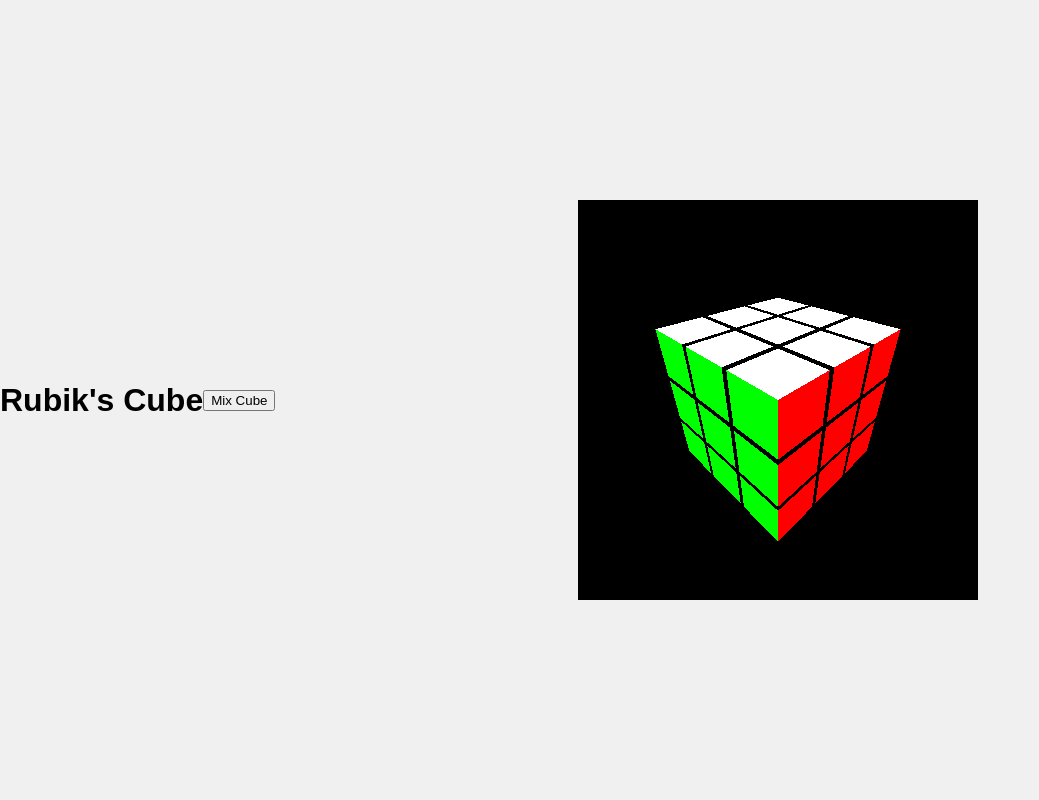
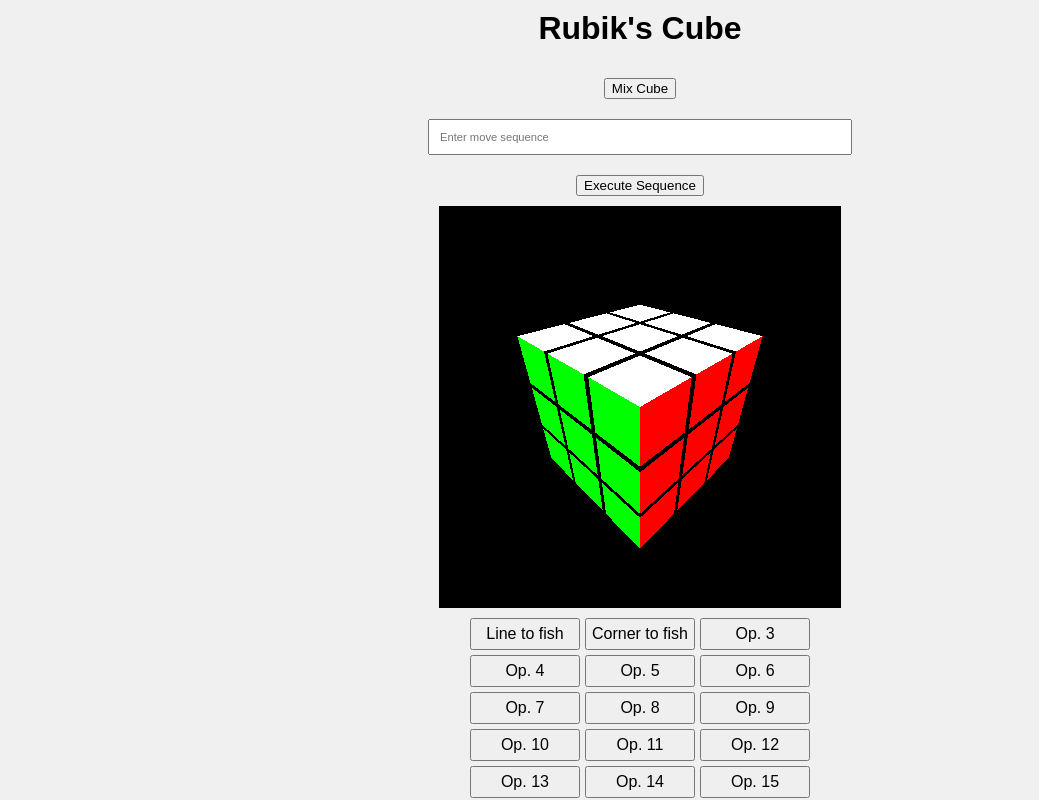
Before and after one commit to aadimiro/Rubik, a Flask app: page / in a window 1280 px wide. Shown: the whole page, without its empty margins (0-1039 px from the left). Run offline with Flask 3, Linux system fonts and the light colour scheme.

Commit message:
Execute movements sequence via text field + Added moves for line and corner to fish.

```diff
--- a/rubiks-cube-app/src/app.py
+++ b/rubiks-cube-app/src/app.py
@@ -64,5 +64,38 @@ def shuffle_cube():
         print(f"Error shuffling cube: {e}")
         return jsonify({"error": str(e)}), 500
 
+@app.route('/cube/execute-sequence', methods=['POST'])
+def execute_sequence():
+    try:
+        data = request.get_json()
+        sequence = data.get('sequence')
+        print(f"Received sequence: {sequence}")  # Debugging
+        cube.move_sequence(sequence)
+        return jsonify(success=True, state=cube.get_state())
+    except ValueError as ve:
+        print(f"ValueError: {ve}")
+        return jsonify({"error": str(ve)}), 400  # Bad Request for invalid sequences
+    except Exception as e:
+        print(f"Error processing sequence: {e}")
+        return jsonify({"error": str(e)}), 500
+
+@app.route('/cube/linetofish', methods=['POST'])
+def linetofish():
+    try:
+        cube.move_sequence("F R U R' U' F'")  # Call the method you want to execute
+        return jsonify(success=True, state=cube.get_state())
+    except Exception as e:
+        print(f"Error executing Line to Fish: {e}")
+        return jsonify({"error": str(e)}), 500
+
+@app.route('/cube/cornertofish', methods=['POST'])
+def cornertofish():
+    try:
+        cube.move_sequence("Fw R U R' U' Fw'")  # Call the method you want to execute
+        return jsonify(success=True, state=cube.get_state())
+    except Exception as e:
+        print(f"Error executing Line to Fish: {e}")
+        return jsonify({"error": str(e)}), 500
+
 if __name__ == '__main__':
     app.run(debug=True)
--- a/rubiks-cube-app/src/static/css/styles.css
+++ b/rubiks-cube-app/src/static/css/styles.css
@@ -1,10 +1,11 @@
 body {
-    font-family: Arial, sans-serif;
     display: flex;
-    justify-content: center;
+    flex-direction: column;
     align-items: center;
+    justify-content: flex-start;
     height: 100vh;
     margin: 0;
+    font-family: Arial, sans-serif;
     background-color: #f0f0f0;
 }
 
@@ -18,10 +19,39 @@ canvas {
 #cubeCanvas {
     width: 400px;
     height: 400px;
-    border: none;
+    border: 1px solid #000;
 }
 
 .parent-container {
     position: relative;
     overflow: visible;
 }
+
+.title {
+    text-align: center;
+    margin-top: 10px;
+    font-size: 2em;
+}
+
+#mixButton, #executeButton {
+    margin: 10px;
+}
+
+#sequenceInput {
+    width: 400px; /* Set the width of the text field */
+    padding: 10px; /* Add some padding for better appearance */
+    margin: 10px 0; /* Add some margin for spacing */
+    font-size: 0.7em; /* Adjust the font size */
+}
+
+.button-container {
+    display: grid;
+    grid-template-columns: repeat(3, 1fr);
+    gap: 5px;
+    margin-top: 10px;
+}
+
+.op-button {
+    padding: 5px;
+    font-size: 1em;
+}
--- a/rubiks-cube-app/src/static/js/cube.js
+++ b/rubiks-cube-app/src/static/js/cube.js
@@ -223,3 +223,68 @@ document.getElementById('mixButton').addEventListener('click', function() {
         console.error('Error:', error);
     });
 });
+
+document.getElementById('executeButton').addEventListener('click', function() {
+    const sequence = document.getElementById('sequenceInput').value;
+    fetch('/cube/execute-sequence', {
+        method: 'POST',
+        headers: {
+            'Content-Type': 'application/json',
+        },
+        body: JSON.stringify({ sequence: sequence }),
+    })
+    .then(response => response.json())
+    .then(data => {
+        if (data.success) {
+            console.log('Executed sequence:', sequence);
+            cube.fetchState(); // Fetch the updated state and re-render the cube
+        } else {
+            console.error('Error:', data.error);
+        }
+    })
+    .catch((error) => {
+        console.error('Error:', error);
+    });
+});
+
+document.getElementById('LineToFish').addEventListener('click', function() {
+    fetch('/cube/linetofish', {
+        method: 'POST',
+        headers: {
+            'Content-Type': 'application/json',
+        }
+    })
+    .then(response => response.json())
+    .then(data => {
+        if (data.success) {
+            console.log('Line to Fish executed');
+            cube.fetchState(); // Fetch the updated state and re-render the cube
+        } else {
+            console.error('Error:', data.error);
+        }
+    })
+    .catch((error) => {
+        console.error('Error:', error);
+    });
+});
+
+document.getElementById('CornerToFish').addEventListener('click', function() {
+    fetch('/cube/cornertofish', {
+        method: 'POST',
+        headers: {
+            'Content-Type': 'application/json',
+        }
+    })
+    .then(response => response.json())
+    .then(data => {
+        if (data.success) {
+            console.log('Corner to Fish executed');
+            cube.fetchState(); // Fetch the updated state and re-render the cube
+        } else {
+            console.error('Error:', data.error);
+        }
+    })
+    .catch((error) => {
+        console.error('Error:', error);
+    });
+});
--- a/rubiks-cube-app/src/templates/index.html
+++ b/rubiks-cube-app/src/templates/index.html
@@ -8,9 +8,28 @@
     <script src="https://cdnjs.cloudflare.com/ajax/libs/three.js/r128/three.min.js"></script>
 </head>
 <body>
-    <h1>Rubik's Cube</h1>
+    <h1 class="title">Rubik's Cube</h1>
     <button id="mixButton">Mix Cube</button>
+    <input type="text" id="sequenceInput" maxlength="100" placeholder="Enter move sequence">
+    <button id="executeButton">Execute Sequence</button>
     <canvas id="cubeCanvas" width="400" height="400"></canvas>
+    <div class="button-container">
+        <button id="LineToFish" class="op-button">Line to fish</button>
+        <button id="CornerToFish" class="op-button">Corner to fish</button>
+        <button class="op-button">Op. 3</button>
+        <button class="op-button">Op. 4</button>
+        <button class="op-button">Op. 5</button>
+        <button class="op-button">Op. 6</button>
+        <button class="op-button">Op. 7</button>
+        <button class="op-button">Op. 8</button>
+        <button class="op-button">Op. 9</button>
+        <button class="op-button">Op. 10</button>
+        <button class="op-button">Op. 11</button>
+        <button class="op-button">Op. 12</button>
+        <button class="op-button">Op. 13</button>
+        <button class="op-button">Op. 14</button>
+        <button class="op-button">Op. 15</button>
+    </div>
     <script src="{{ url_for('static', filename='js/cube.js') }}"></script>
 </body>
 </html>
```
